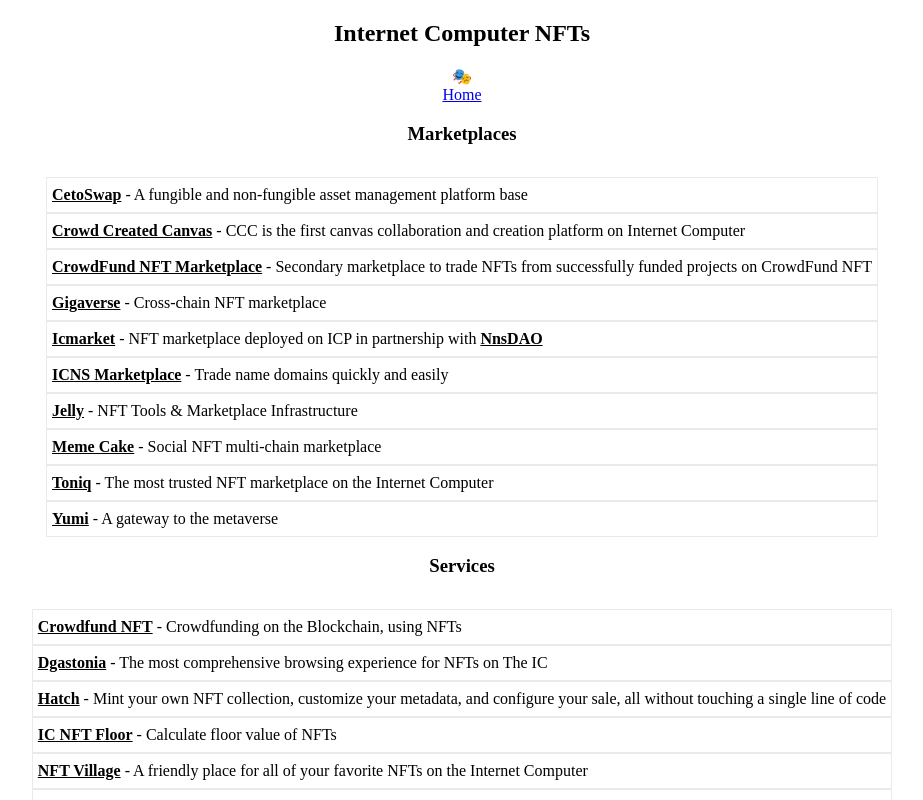
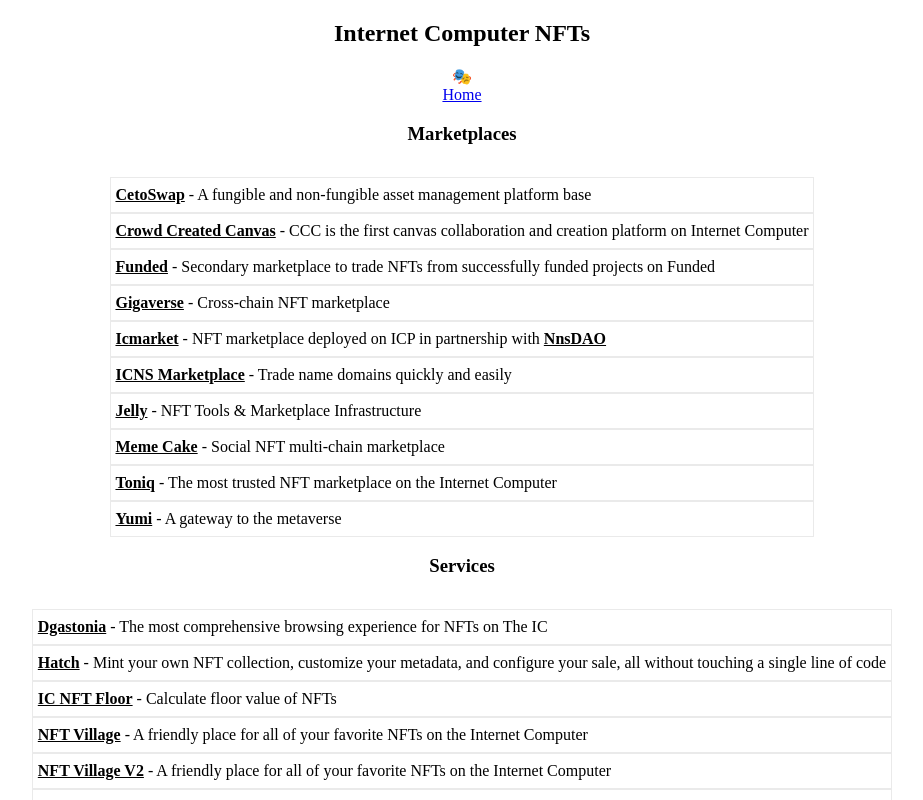
Before and after one commit to rjlucasm/ictoday, a Next.js app: page /nft in a window 1280 px wide. Shown: the top 800 px of the page, without its empty margins (178-1101 px from the left). Built offline with nearby package versions, Linux system fonts and the light colour scheme.

Commit message:
Updates 06/15

```diff
--- a/components/sites.js
+++ b/components/sites.js
@@ -67,7 +67,7 @@ const Sites = () => (
          <p><a href="https://dscvr.one/" target="_blank" rel="noopener noreferrer">Dscvr</a></p>
          <p><a href="https://distrikt.app/" target="_blank" rel="noopener noreferrer">Distrikt</a></p>
          <p><a href="https://oc.app/?ref=7vpgo-vaaaa-aaaaf-aah5a-cai" target="_blank" rel="noopener noreferrer">Open Chat</a></p>
-         <p><a href="http://icdrive.co/" target="_blank" rel="noopener noreferrer">IC Drive</a></p>
+         <p><a href="https://dmail.ai/" target="_blank" rel="noopener noreferrer">DMail</a></p>
          <p><a href="https://exwqn-uaaaa-aaaaf-qaeaa-cai.ic0.app/" target="_blank" rel="noopener noreferrer">Nuance</a></p>
          <p><a href="https://taggr.top/" target="_blank" rel="noopener noreferrer">TAGGR</a></p>
       </div>
--- a/pages/dapps.js
+++ b/pages/dapps.js
@@ -66,6 +66,9 @@ export default function Dapps() {
                 <a href="https://portal.one/" target="_blank" rel="noopener noreferrer">Portal</a> - Decentralized live streaming service
             </div>
             <div className="pagescard">
+                <a href="https://querio.io/" target="_blank" rel="noopener noreferrer">Querio</a> - Decentralized web3.0 search engine of exceptional speed and accuracy that empowers its users to search over the Internet Computer
+            </div>
+            <div className="pagescard">
                 <a href="https://sfjch-siaaa-aaaak-qarnq-cai.ic0.app/" target="_blank" rel="noopener noreferrer">Seachan</a> - Censorship resistant decentralized fileboard
             </div>
             <div className="pagescard">
--- a/pages/nft.js
+++ b/pages/nft.js
@@ -26,7 +26,7 @@ export default function NFTs() {
                 <a href="https://skeh5-daaaa-aaaai-aar4q-cai.raw.ic0.app/" target="_blank" rel="noopener noreferrer">Crowd Created Canvas</a> - CCC is the first canvas collaboration and creation platform on Internet Computer
             </div>
             <div className="pagescard">
-                <a href="https://n5eqg-pqaaa-aaaak-ab3aa-cai.ic0.app/" target="_blank" rel="noopener noreferrer">CrowdFund NFT Marketplace</a> - Secondary marketplace to trade NFTs from successfully funded projects on CrowdFund NFT
+                <a href="https://marketplace.funded.app/" target="_blank" rel="noopener noreferrer">Funded</a> - Secondary marketplace to trade NFTs from successfully funded projects on Funded
             </div>
             <div className="pagescard">
                 <a href="https://gigaversemarket.com/" target="_blank" rel="noopener noreferrer">Gigaverse</a> - Cross-chain NFT marketplace
@@ -54,9 +54,9 @@ export default function NFTs() {
             <h3 className="title">Services</h3>
 
             <div className="pagesgrid">
-            <div className="pagescard">
+            {/* <div className="pagescard">
                 <a href="https://kn5ky-6iaaa-aaaai-qbikq-cai.ic0.app/" target="_blank" rel="noopener noreferrer">Crowdfund NFT</a> - Crowdfunding on the Blockchain, using NFTs
-            </div>
+            </div> */}
             <div className="pagescard">
                 <a href="https://www.dgastonia.com/nfts/collections/" target="_blank" rel="noopener noreferrer">Dgastonia</a> - The most comprehensive browsing experience for NFTs on The IC
             </div>
--- a/pages/services.js
+++ b/pages/services.js
@@ -55,6 +55,9 @@ export default function Services() {
             </div>
             <div className="pagescard">
                 <a href="https://fleek.co/" target="_blank" rel="noopener noreferrer">Fleek</a> - Decentralized web-hosting to the Internet Computer
+            </div>
+            <div className="pagescard">
+                <a href="https://funded.app/" target="_blank" rel="noopener noreferrer">Funded</a> - Web-3 crowdfunding! Using smart contract technology to build a safer, cheaper and global crowdfunding service
             </div>
             <div className="pagescard">
                 <a href="https://icnaming.com/" target="_blank" rel="noopener noreferrer">IC Naming</a> - Decentralized domain name server based on Dfinity network
```
